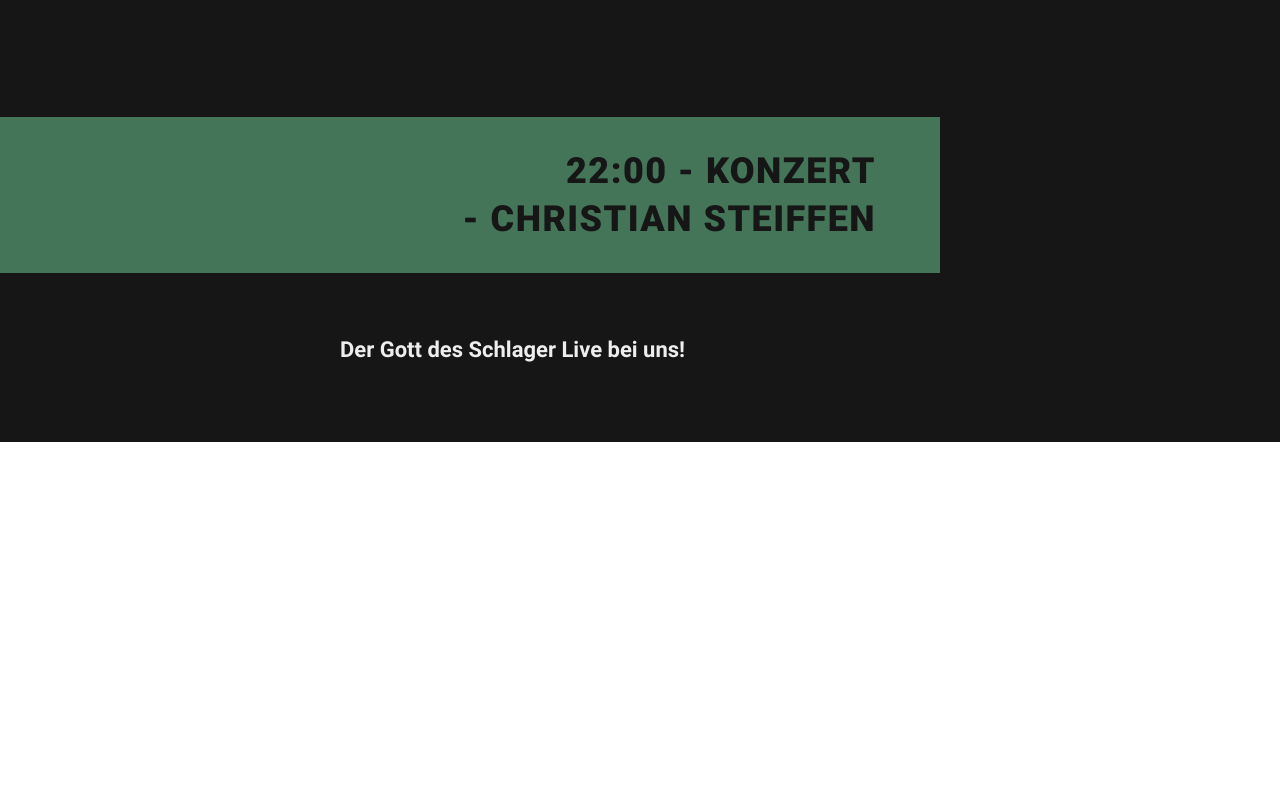
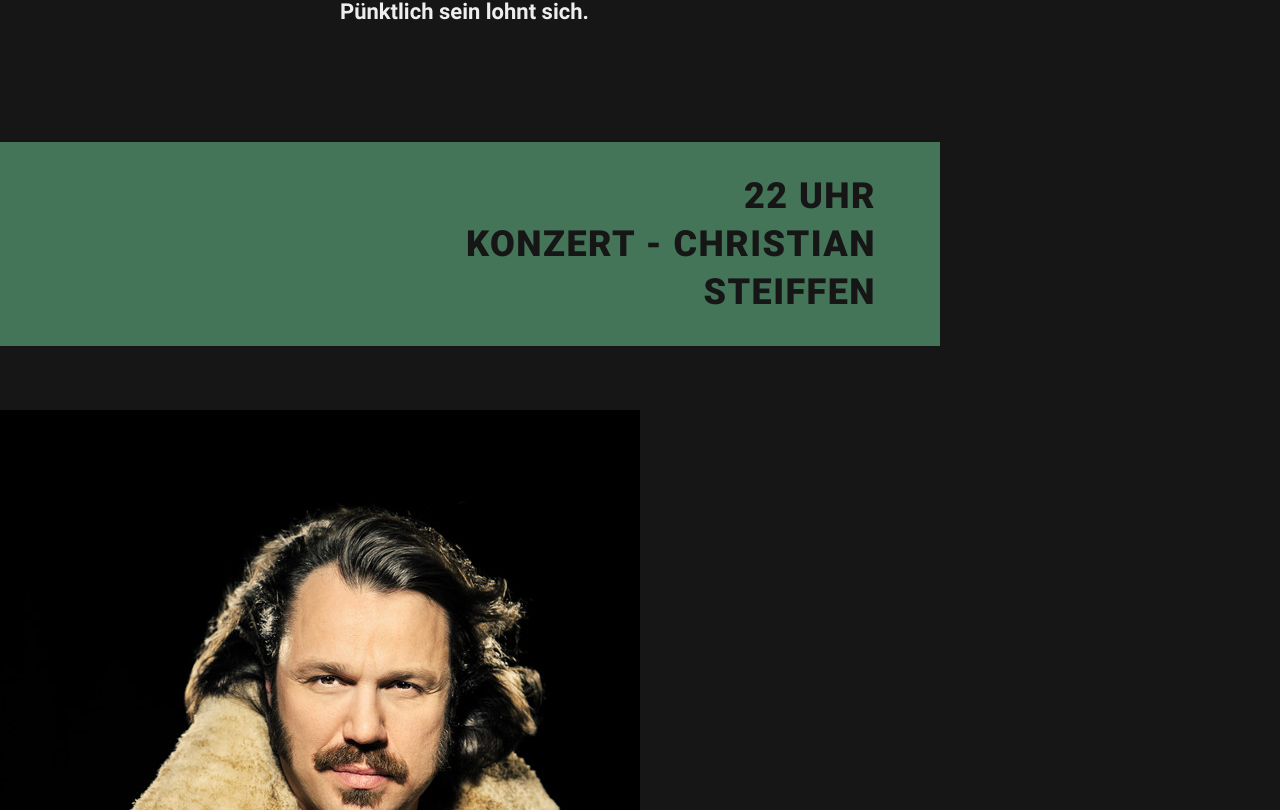
Before and after one commit to Eik-S/klinge-website, a React (Create React App) app: page /calendar in a window 1280 px wide. Shown: the part 1230-2040 px from the top of the page. Before the commit the page ends 1672 px from the top, so only its background shows below. Built offline with nearby package versions, Linux system fonts and the light colour scheme.

Commit message:
calendar improvements and fixes

```diff
--- a/src/calendar/calendar-view.tsx
+++ b/src/calendar/calendar-view.tsx
@@ -15,8 +15,10 @@ export function CalendarView({ activeDay, onActiveDayChanges }: CalendarViewProp
 
     return (
       <div>
-        {events.map((event) => (
-          <span css={styles.tileEvent}>{event.shortName}</span>
+        {events.map((event, index) => (
+          <span css={styles.tileEvent} key={index}>
+            {event.shortName}
+          </span>
         ))}
       </div>
     )
--- a/src/components/headline.tsx
+++ b/src/components/headline.tsx
@@ -5,13 +5,13 @@ import { ImageProps } from './post'
 
 export type Direction = 'left' | 'right'
 interface HeadlineProps {
-  text: string
+  text: string | string[]
   image?: ImageProps
   direction: Direction
 }
 
 export function Headline({ text, direction, image }: HeadlineProps) {
-  const lines = splitInHalf(text)
+  const lines = typeof text === 'string' ? splitInHalf(text) : text
 
   function splitInHalf(text: string) {
     const words = text.split(' ')
--- a/src/components/post.tsx
+++ b/src/components/post.tsx
@@ -1,37 +1,76 @@
 import { css } from '@emotion/react'
 import { colors } from '../assets/colors'
-import { formatStringToPrettyDate } from '../utils/date-formatter'
+import { formatStringToPrettyDate, formatStringToPrettyTime } from '../utils/date-formatter'
 import { Direction, Headline } from './headline'
+
+export interface EventPostProps {
+  time: string
+  name: string
+  direction: Direction
+  text?: string
+  image?: ImageProps
+}
+
+export function EventPost({ time, name, direction, text, image }: EventPostProps) {
+  const postContent = createContentFromEvent(image, text)
+  const postHeadlineLines = [formatStringToPrettyTime(time), name]
+
+  function createContentFromEvent(
+    image: ImageProps | undefined,
+    text: string | undefined,
+  ): ContentElement[] {
+    const contentElement = []
+    if (image) {
+      contentElement.push(image)
+    }
+    if (text) {
+      contentElement.push(text)
+    }
+    return contentElement
+  }
+
+  return (
+    <GenericPost content={postContent} direction={direction} headlineText={postHeadlineLines} />
+  )
+}
+export interface BlogPostProps extends GenericPostProps {
+  date: string
+}
+
+export function BlogPost(blogPostProps: BlogPostProps) {
+  const formattedDate = formatStringToPrettyDate(blogPostProps.date)
+  return <GenericPost {...blogPostProps} date={formattedDate} />
+}
 
 export interface ImageProps {
   src: string
   alt: string
 }
-
 export type ContentElement = string | ImageProps
-
-export interface PostProps {
-  headlineText: string
+export interface GenericPostProps {
+  headlineText: string | string[]
   headlineImage?: ImageProps
   content: ContentElement[]
   direction: Direction
-  date: string
+  date?: string
 }
-export function Post({ headlineText, headlineImage, content, date, direction }: PostProps) {
-  const formattedDate = formatStringToPrettyDate(date)
+
+function GenericPost({ headlineText, headlineImage, content, date, direction }: GenericPostProps) {
+  function formatAsHtml(paragraph: string): string {
+    const htmlContent = paragraph.replaceAll('\n', '<br />')
+    return htmlContent
+  }
 
   return (
     <div css={styles.postGridContainer}>
       <Headline text={headlineText} direction={direction} image={headlineImage}></Headline>
-      {formattedDate !== 'Invalid Date' && (
-        <p css={css([styles.paragraph(2), styles.date])}>{formattedDate}</p>
-      )}
+      {date && <p css={css([styles.paragraph(2), styles.date])}>{date}</p>}
       {content.map((element, index) => {
         if (typeof element === 'string') {
           return (
             <p
               css={styles.paragraph(index + 3)}
-              dangerouslySetInnerHTML={{ __html: element }}
+              dangerouslySetInnerHTML={{ __html: formatAsHtml(element) }}
               key={index}
             />
           )
--- a/src/content/blogposts.ts
+++ b/src/content/blogposts.ts
@@ -1,8 +1,8 @@
-import { PostProps } from '../components/post'
+import { BlogPostProps } from '../components/post'
 
-type BlogPostProps = Omit<PostProps, 'direction'>
+type BlogPostDataProps = Omit<BlogPostProps, 'direction'>
 
-export const blogposts: BlogPostProps[] = [
+export const blogposts: BlogPostDataProps[] = [
   {
     headlineText: 'Ein grünes Dorf in der Stadt…',
     headlineImage: {
--- a/src/content/events.ts
+++ b/src/content/events.ts
@@ -27,5 +27,9 @@ export const calendarEvents: CalendarEvent[] = [
     name: 'Konzert - Christian Steiffen',
     shortName: 'Konzi',
     text: 'Der Gott des Schlager Live bei uns!',
+    image: {
+      alt: 'Der Gott des Schlager.',
+      src: '/images/christian-steiffen.jpg',
+    },
   },
 ]
--- a/src/pages/calendar.tsx
+++ b/src/pages/calendar.tsx
@@ -1,7 +1,7 @@
 import { css } from '@emotion/react'
 import React, { useEffect, useState } from 'react'
 import { CalendarView } from '../calendar/calendar-view'
-import { ContentElement, Post } from '../components/post'
+import { EventPost } from '../components/post'
 import { CalendarEvent } from '../content/events'
 import { formatDateToPrettyDate } from '../utils/date-formatter'
 import { getEventsForDate } from '../utils/event-picker'
@@ -26,12 +26,13 @@ export function Calendar() {
       />
       <h1 css={styles.headline}>Events am {formatDateToPrettyDate(activeDay)}</h1>
       {shownEvents.map((event, index) => (
-        <Post
-          headlineText={`${event.time} - ${event.name}`}
-          content={createContentFromEvent(event)}
+        <EventPost
+          name={event.name}
+          time={event.time}
+          image={event.image}
+          text={event.text}
           direction={index % 2 === 0 ? 'right' : 'left'}
           key={index}
-          date=""
         />
       ))}
     </React.Fragment>
@@ -44,14 +45,3 @@ const styles = {
     padding: 0 32px;
   `,
 }
-
-function createContentFromEvent(event: CalendarEvent): ContentElement[] {
-  const contentElement = []
-  if (event.image) {
-    contentElement.push(event.image)
-  }
-  if (event.text) {
-    contentElement.push(event.text)
-  }
-  return contentElement
-}
--- a/src/pages/home.tsx
+++ b/src/pages/home.tsx
@@ -1,13 +1,13 @@
 import React from 'react'
-import { ContentElement, Post } from '../components/post'
+import { BlogPost, ContentElement } from '../components/post'
 import { blogposts } from '../content/blogposts'
 
 export function Home() {
   return (
     <React.Fragment>
       {blogposts.map((blogpost, index) => (
-        <Post
-          content={formatAsHtml(blogpost.content)}
+        <BlogPost
+          content={blogpost.content}
           headlineText={blogpost.headlineText}
           headlineImage={blogpost.headlineImage}
           direction={index % 2 === 0 ? 'left' : 'right'}
@@ -18,13 +18,3 @@ export function Home() {
     </React.Fragment>
   )
 }
-
-function formatAsHtml(content: ContentElement[]): ContentElement[] {
-  return content.map((contentElement) => {
-    if (typeof contentElement === 'string') {
-      const htmlContent = contentElement.replaceAll('\n', '<br />')
-      return htmlContent
-    }
-    return contentElement
-  })
-}
--- a/src/utils/event-picker.ts
+++ b/src/utils/event-picker.ts
@@ -2,7 +2,6 @@ import { CalendarEvent } from '../content/events'
 import { calendarEvents } from '../content/events'
 
 export function getEventsForDate(date: Date): CalendarEvent[] {
-  console.log('iterating events')
   const events: CalendarEvent[] = []
   calendarEvents.forEach((event) => {
     const eventDate = new Date(event.date)
```
Also changed, not shown: public/images/christian-steiffen.jpg (added).
